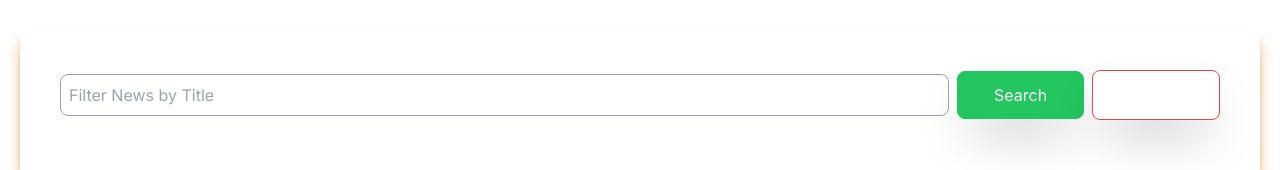
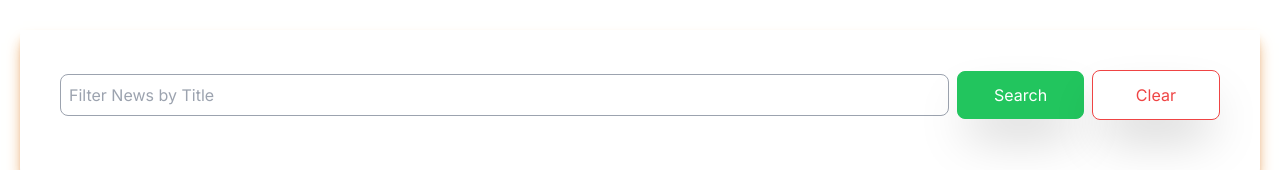
Before and after one commit to rudeUltra/Blog-NextJS, a Next.js app: page / in a window 1280 px wide. Shown: the part 630-800 px from the top of the page. Built offline with nearby package versions, Linux system fonts and the light colour scheme; no server answers.

Commit message:
Button UI Change

```diff
--- a/components/search.jsx
+++ b/components/search.jsx
@@ -43,7 +43,7 @@ const SearchForm = (props) => {
             <button className="ml-2 rounded-lg bg-blue-500 p-2 text-white before:ease relative h-12 w-40 overflow-hidden border border-green-500 bg-green-500 text-white shadow-2xl transition-all before:absolute before:right-0 before:top-0 before:h-12 before:w-6 before:translate-x-12 before:rotate-6 before:bg-white before:opacity-10 before:duration-700 hover:shadow-green-500 hover:before:-translate-x-40" type="button" onClick={handleSearch}>
             <span className="relative z-10">Search</span>
             </button>
-            <button className="ml-2 rounded-lg bg-blue-500 p-2 text-white text-red hover:before:bg-redborder-red-500 relative h-[50px] w-40 overflow-hidden border border-red-500 bg-white px-3 text-red-500 shadow-2xl transition-all before:absolute before:bottom-0 before:left-0 before:top-0 before:z-0 before:h-full before:w-0 before:bg-red-500 before:transition-all before:duration-500 hover:text-white hover:shadow-red-500 hover:before:left-0 hover:before:w-full" type="button" onClick={handleClear}>
+            <button className="ml-2 rounded-lg bg-blue-500 p-2 text-red hover:before:bg-redborder-red-500 relative h-[50px] w-40 overflow-hidden border border-red-500 bg-white px-3 text-red-500 shadow-2xl transition-all before:absolute before:bottom-0 before:left-0 before:top-0 before:z-0 before:h-full before:w-0 before:bg-red-500 before:transition-all before:duration-500 hover:text-white hover:shadow-red-500 hover:before:left-0 hover:before:w-full" type="button" onClick={handleClear}>
             <span className="relative z-10">Clear</span>
             </button>
           </div>
```
